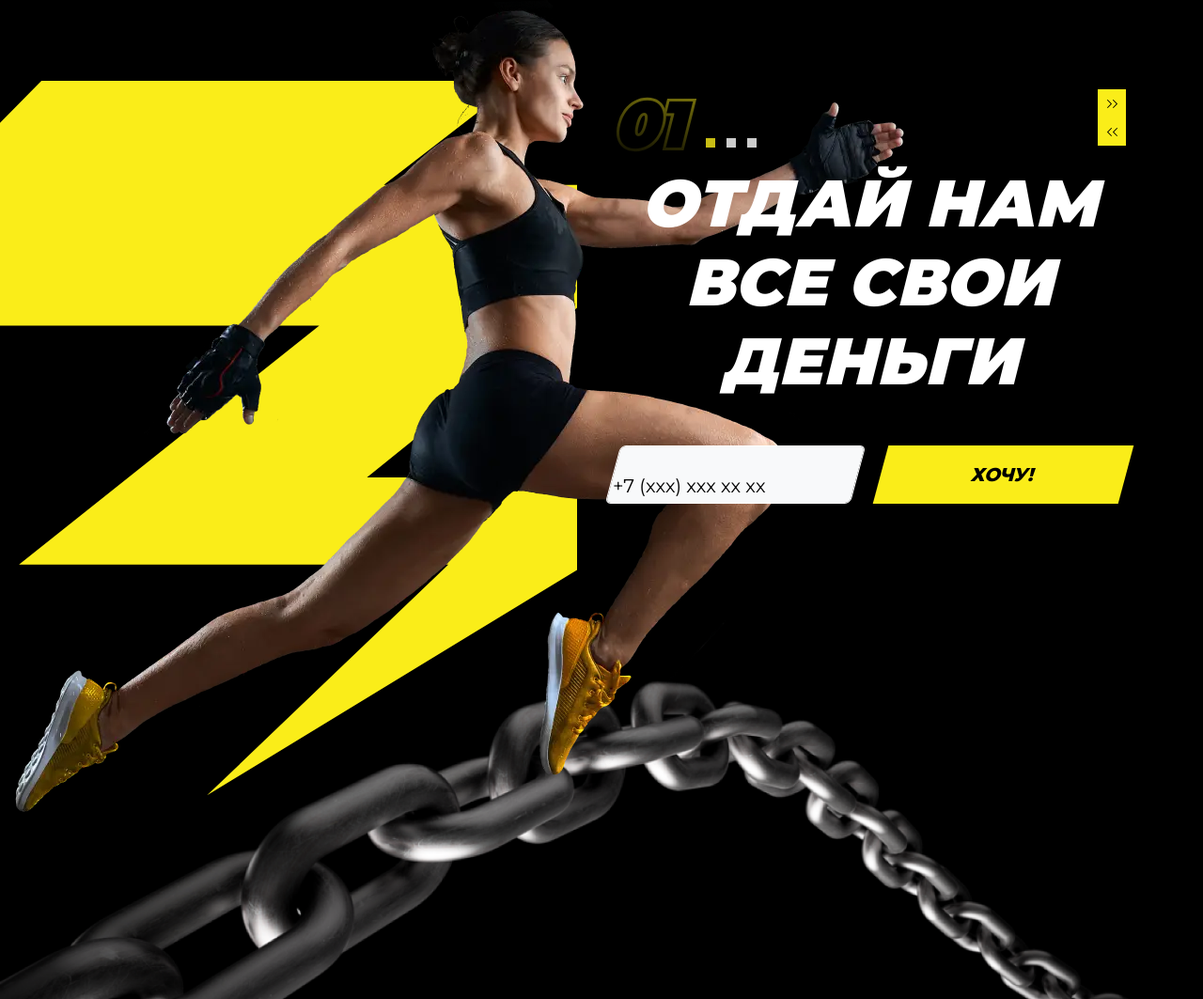
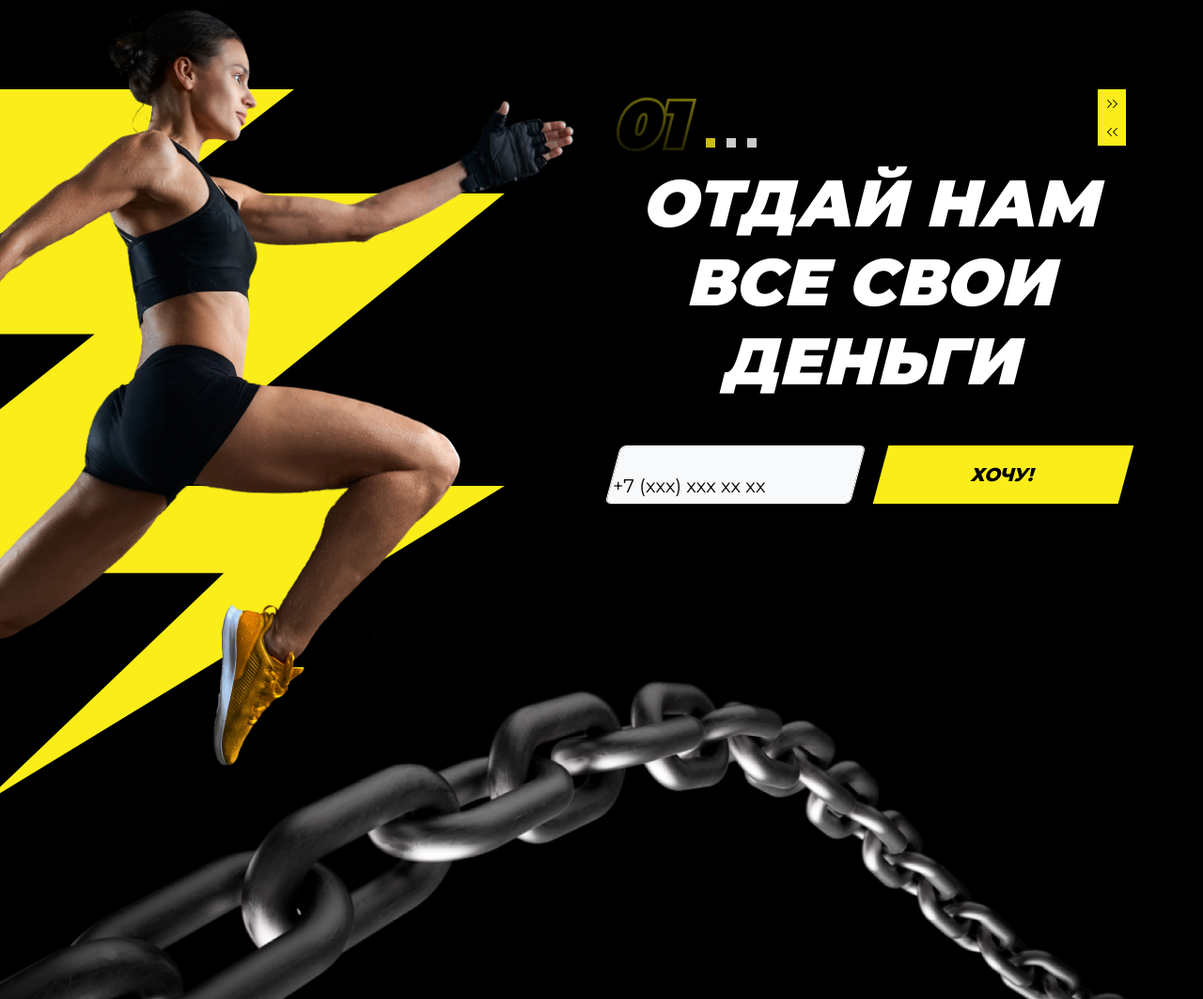
Before and after one commit to egorsv1985/Zaruba, a PHP site: page / in a window 1280 px wide. Shown: the part 163-1226 px from the top of the page at 94% size. Run offline with PHP 8.4, Linux system fonts and the light colour scheme.

Commit message:
added section promo finish

```diff
--- a/css/style.css
+++ b/css/style.css
@@ -533,20 +533,18 @@ body.popup-show::after {
   top: 50%;
 }
 
-.promo__box::before {
-  content: "";
-  display: block;
+.promo__box-lighting {
   position: absolute;
-  background: url("../img/icons/lightning.svg") no-repeat center/auto 100%;
-  width: 52%;
+  top: 11%;
+  right: 58%;
   height: 88%;
-  top: 10%;
-  left: -4%;
-  z-index: -1;
+  width: 100%;
+  z-index: -2;
 }
 .promo__slide {
   padding-top: 90px;
   padding-bottom: 280px;
+  overflow: hidden;
 }
 .promo .swiper__box-control {
   top: 11%;
@@ -554,12 +552,11 @@ body.popup-show::after {
 .promo .swiper__box-img {
   position: absolute;
   top: 0%;
-  right: 0%;
+  right: 49%;
   height: 100%;
   width: 100%;
   z-index: -1;
 }
-
 .img__chain {
   position: relative;
   left: 0;
--- a/index.html
+++ b/index.html
@@ -6,20 +6,20 @@
 	<meta charset="UTF-8" />
 	<meta name="format-detection" content="telephone=no" />
 	<meta name="viewport" content="width=device-width, initial-scale=1.0" />
-	<link href="https://fonts.googleapis.com/css2?family=Montserrat:wght@400;500;600;700;800;900&ital@0;1&display=swap&_v=20230728105234" rel="stylesheet">
+	<link href="https://fonts.googleapis.com/css2?family=Montserrat:wght@400;500;600;700;800;900&ital@0;1&display=swap&_v=20230728111036" rel="stylesheet">
 	<!-- <style>body{opacity: 0;}</style> -->
-	<link rel="stylesheet" href="https://cdn.jsdelivr.net/npm/swiper@9/swiper-bundle.min.css?_v=20230728105234" />
-	<link href="https://cdn.jsdelivr.net/npm/bootstrap@5.2.3/dist/css/bootstrap.css?_v=20230728105234" rel="stylesheet" />
-	<link rel="stylesheet" href="css/style.css?_v=20230728105234" />
+	<link rel="stylesheet" href="https://cdn.jsdelivr.net/npm/swiper@9/swiper-bundle.min.css?_v=20230728111036" />
+	<link href="https://cdn.jsdelivr.net/npm/bootstrap@5.2.3/dist/css/bootstrap.css?_v=20230728111036" rel="stylesheet" />
+	<link rel="stylesheet" href="css/style.css?_v=20230728111036" />
 
 	<link rel="shortcut icon" href="favicon.ico" />
 	<!-- <meta name="robots" content="noindex, nofollow"> -->
 	<meta name="viewport" content="width=device-width, initial-scale=1.0" />
-	<script src="https://ajax.googleapis.com/ajax/libs/jquery/3.5.1/jquery.min.js?_v=20230728105234"></script>
-	<script src="https://cdn.jsdelivr.net/npm/swiper@9/swiper-bundle.min.js?_v=20230728105234"></script>
-
-	<script src="https://maxcdn.bootstrapcdn.com/bootstrap/4.0.0/js/bootstrap.min.js?_v=20230728105234"></script>
-	<script src="js/app.min.js?_v=20230728105234"></script>
+	<script src="https://ajax.googleapis.com/ajax/libs/jquery/3.5.1/jquery.min.js?_v=20230728111036"></script>
+	<script src="https://cdn.jsdelivr.net/npm/swiper@9/swiper-bundle.min.js?_v=20230728111036"></script>
+
+	<script src="https://maxcdn.bootstrapcdn.com/bootstrap/4.0.0/js/bootstrap.min.js?_v=20230728111036"></script>
+	<script src="js/app.min.js?_v=20230728111036"></script>
 </head>
 
 
@@ -116,7 +116,11 @@
 
 		<main class="position-relative">
 			<section class="promo" id="promo">
-				<div class="position-relative promo__box">
+				<div class="position-relative ">
+					<div class="promo__box-lighting" style="
+      background: url(img/icons/lightning.svg)
+        no-repeat 100% 50% / auto 100%;
+    "></div>
 					<div class="swiper promoSwiper position-relative">
 						<div class="container position-absolute swiper__box-control start-0 end-0">
 							<div class="row">
@@ -136,9 +140,8 @@
 							<div class="swiper-slide promo__slide position-relative">
 								<div class="container">
 									<div class="row justify-content-end">
-
 										<div class="col-lg-6 col-12">
-											<span class="d-block fs-70 fw-900 lh-12 fst-italic text-primary counter">01</span>
+											<span class="d-block fs-70 fw-900 lh-12 fst-italic text-primary counter mb-2 mb-lg-0">01</span>
 											<div class="h1 fs-70 fw-900 lh-12 fst-italic text-center text-uppercase mb-5">
 												Отдай нам все свои деньги
 											</div>
@@ -158,17 +161,17 @@
 											</form>
 										</div>
 									</div>
-									<div class="swiper__box-img">
-										<picture><source srcset="img/strong-wet-woman-posing-during-jump.webp" type="image/webp"><img src="img/strong-wet-woman-posing-during-jump.png" alt="Девушка" class=""></picture>
-									</div>
+									<div class="swiper__box-img" style="
+                background: url(img/strong-wet-woman-posing-during-jump.png)
+                  no-repeat 100% 50% / auto 100%;
+              "></div>
 								</div>
 							</div>
 							<div class="swiper-slide promo__slide position-relative">
 								<div class="container">
 									<div class="row justify-content-end">
-
 										<div class="col-lg-6 col-12">
-											<span class="d-block fs-70 fw-900 lh-12 fst-italic text-primary counter">01</span>
+											<span class="d-block fs-70 fw-900 lh-12 fst-italic text-primary counter mb-2 mb-lg-0">01</span>
 											<div class="h1 fs-70 fw-900 lh-12 fst-italic text-center text-uppercase mb-5">
 												Отдай нам все свои деньги
 											</div>
@@ -188,17 +191,17 @@
 											</form>
 										</div>
 									</div>
-									<div class="swiper__box-img">
-										<picture><source srcset="img/strong-wet-woman-posing-during-jump.webp" type="image/webp"><img src="img/strong-wet-woman-posing-during-jump.png" alt="Девушка" class=""></picture>
-									</div>
+									<div class="swiper__box-img" style="
+                background: url(img/strong-wet-woman-posing-during-jump.png)
+                  no-repeat 100% 50% / auto 100%;
+              "></div>
 								</div>
 							</div>
 							<div class="swiper-slide promo__slide position-relative">
 								<div class="container">
 									<div class="row justify-content-end">
-
 										<div class="col-lg-6 col-12">
-											<span class="d-block fs-70 fw-900 lh-12 fst-italic text-primary counter">01</span>
+											<span class="d-block fs-70 fw-900 lh-12 fst-italic text-primary counter mb-2 mb-lg-0">01</span>
 											<div class="h1 fs-70 fw-900 lh-12 fst-italic text-center text-uppercase mb-5">
 												Отдай нам все свои деньги
 											</div>
@@ -218,12 +221,12 @@
 											</form>
 										</div>
 									</div>
-									<div class="swiper__box-img">
-										<picture><source srcset="img/strong-wet-woman-posing-during-jump.webp" type="image/webp"><img src="img/strong-wet-woman-posing-during-jump.png" alt="Девушка" class=""></picture>
-									</div>
-								</div>
-							</div>
-
+									<div class="swiper__box-img" style="
+                background: url(img/strong-wet-woman-posing-during-jump.png)
+                  no-repeat 100% 50% / auto 100%;
+              "></div>
+								</div>
+							</div>
 
 						</div>
 					</div>
```
Also changed, not shown: html/section/_promo.html (+20 -17 lines).
